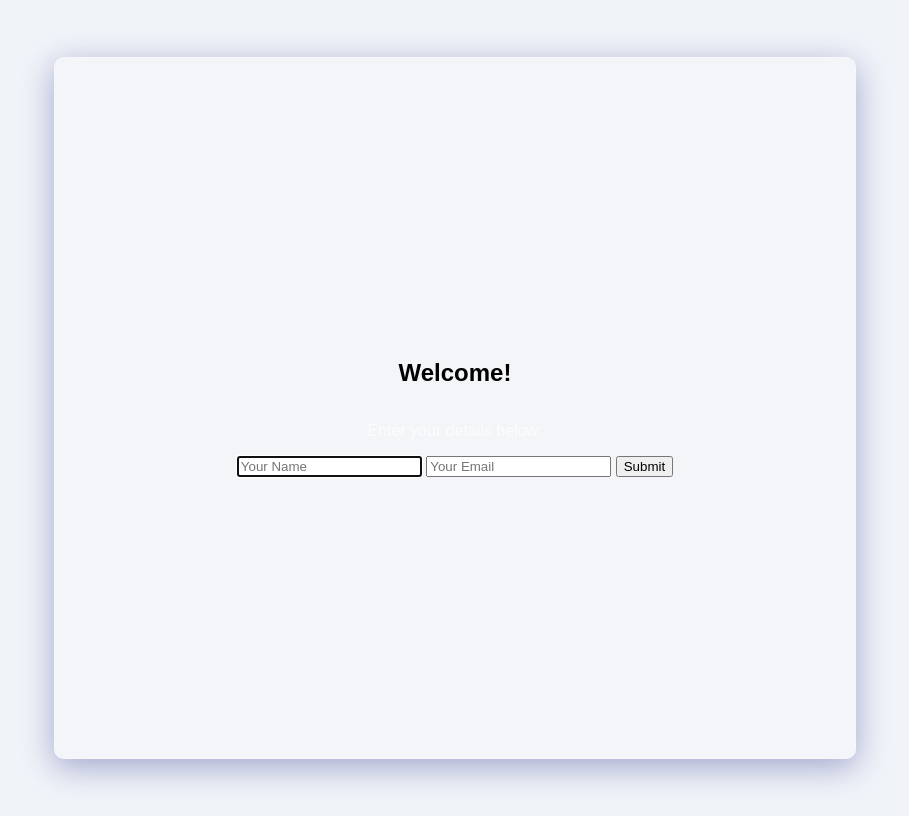
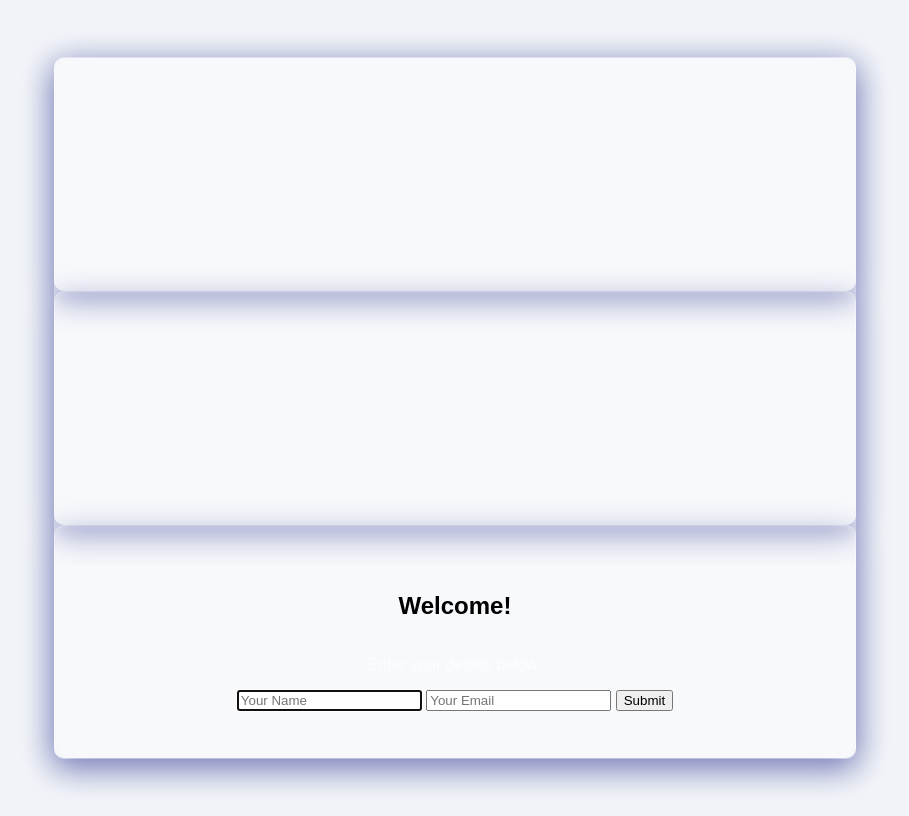
Before and after one commit to PulseautoPilot/123, a plain HTML site: page index.html in a window 1280 px wide. Shown: the whole page, without its empty margins (185-1094 px from the left). Drawn offline with Linux system fonts and the light colour scheme.

Commit message:
Update index.html

```diff
--- a/index.html
+++ b/index.html
@@ -45,9 +45,9 @@
 </head>
 <body>
 
-<div class="neuro-container">
-    <div class="axon"></div>
-    <div class="synapse"></div>
+<div class="glassmorphic-card">
+    <div class="glassmorphic-card h1"></div>
+    <div class="glassmorphic-card p"></div>
     <div class="glassmorphic-card">
         <h2>Welcome!</h2>
         <p>Enter your details below:</p>
```
